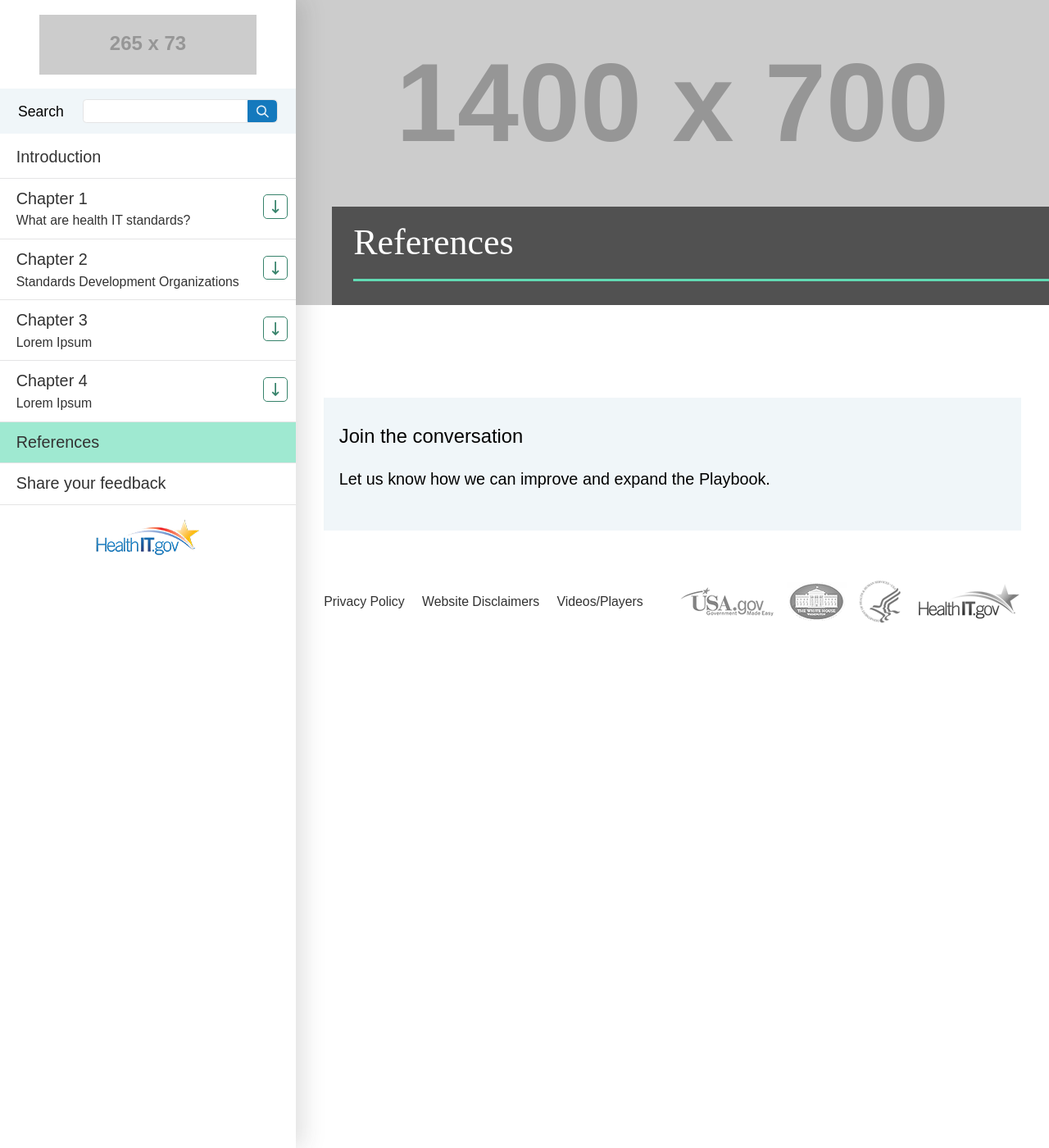
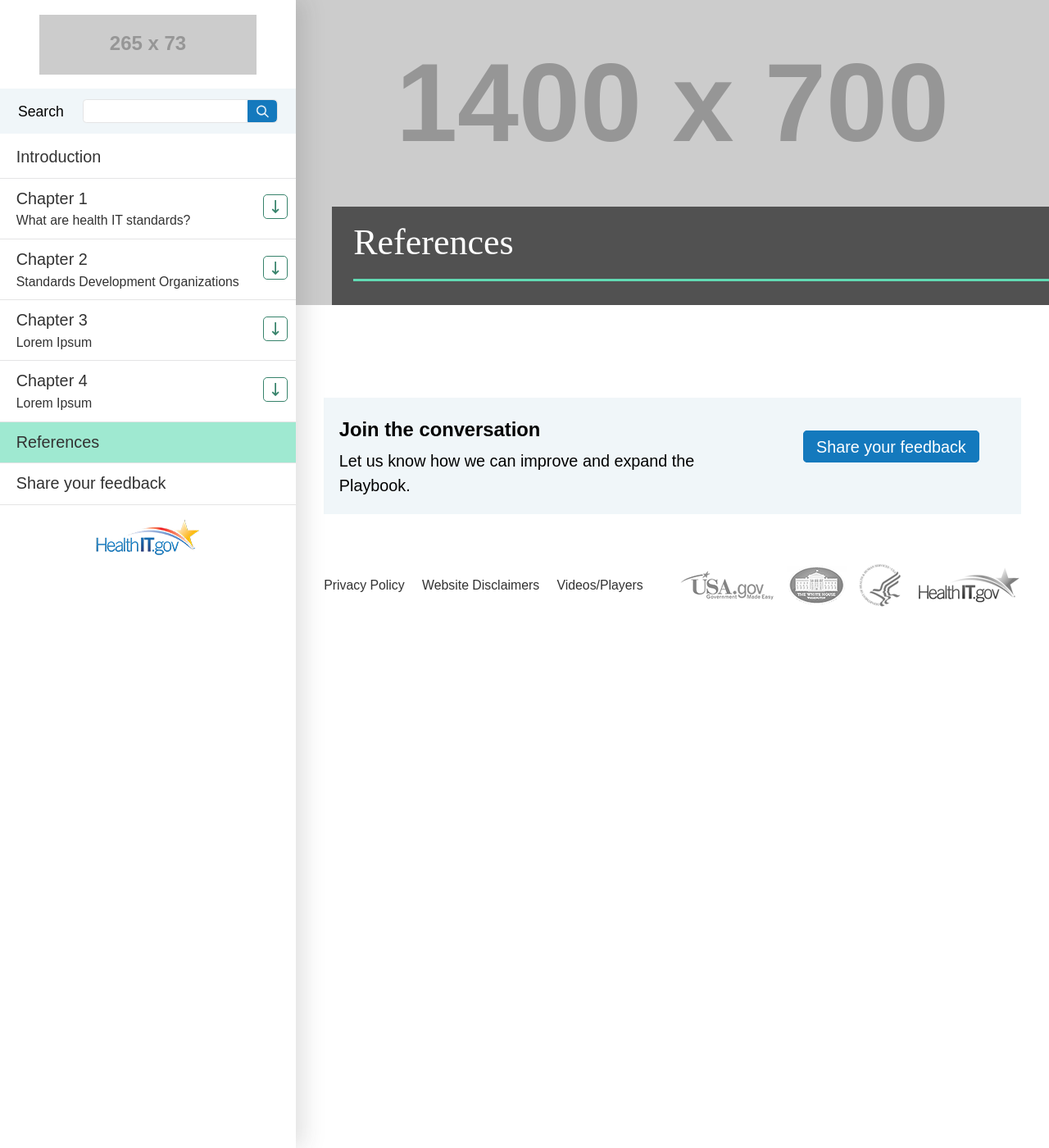
Before and after one commit to ai-stark/sdo-education, a Jekyll site: the page built from references.html, in a window 1280 px wide and 1400 px high, scrolled down 100 px. Shown: the whole window at 82% size. Built offline with Jekyll 4.4.1, drawn with Linux system fonts in a browser that asks for light colours.

```diff
--- a/_includes/join_conversation.html
+++ b/_includes/join_conversation.html
@@ -4,8 +4,10 @@
 			<h3>Join the conversation</h3>
 			<p>Let us know how we can improve and expand the Playbook.</p>
 		</div>
-		<div class="grid-4">
-
+		<div class="grid-4 space-top-3">
+			<p class="text-center">
+				<a href="{{site.base_url}}/share-feedback" class="btn btn-chapter btn-feedback">Share your feedback</a>
+			</p>
 		</div>
 	</div>
 </div>
--- a/assets/css/base/_grid.scss
+++ b/assets/css/base/_grid.scss
@@ -70,6 +70,11 @@
 
 }
 
+
+.space-top-3{
+    margin-top: 1.5em;
+}
+
 /*
 @media all and (max-width:800px){
     .grid-1{ width: 8.33%; }
--- a/assets/css/parts/_footer.scss
+++ b/assets/css/parts/_footer.scss
@@ -72,8 +72,31 @@
 .comments{
 	padding-top: 0;
 	padding-bottom: .5em;
+	.row:after{
+		margin-bottom: 0px;
+	}
 }
 
 .row .row [class*="grid-"]{
 	padding-left: 0;
 }
+
+.comments .grid-8{
+	padding: 0;
+	padding-right: 1em;
+}
+
+.comments h3{
+	font-weight: 700;
+	margin-bottom: 0em;
+	margin-top: 1em;
+}
+
+.comments p{
+	margin-bottom: .5em;
+	margin-top: .5em;
+}
+
+.btn-feedback{
+	padding: .4em .75em;
+}
```
Also changed, not shown: assets/img/FormatIcon-01.png (added), assets/img/TransportIcon-01.png (added), assets/img/VocabIcon-01.png (added), assets/img/chapter1_billboard.jpg (added).
